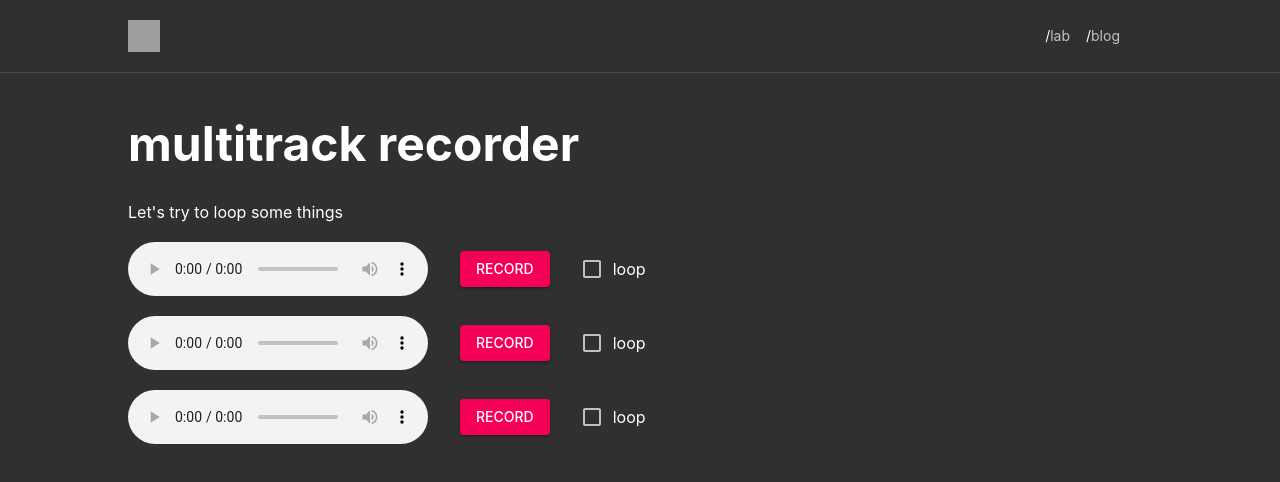
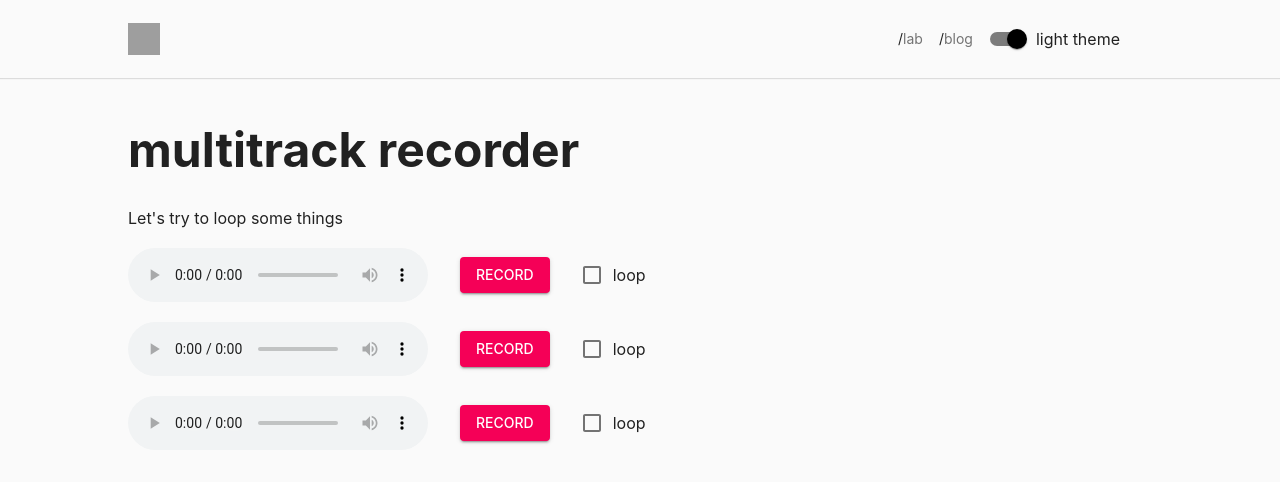
Before and after one commit to stringparser/www, a Next.js app: page /lab/audio-multitrack-recorder in a window 1280 px wide. Shown: the top 482 px of the page. Built offline with nearby package versions, Linux system fonts and the light colour scheme; grey boxes are pictures that could not be loaded.

Commit message:
chore: adds theme switch

```diff
--- a/pages/_app.tsx
+++ b/pages/_app.tsx
@@ -1,4 +1,4 @@
-import React from "react";
+import React, { useState } from "react";
 import { create } from 'jss';
 import { AppContext, AppProps } from "next/app";
 import { ThemeProvider, CssBaseline, StylesProvider, jssPreset } from "@material-ui/core";
@@ -6,11 +6,11 @@ import { ThemeProvider, CssBaseline, StylesProvider, jssPreset } from "@material
 import "./app.module.css";
 import config from "../config";
 
-import theme from "../shared/theme";
 import { getMeta } from "../shared/util";
 
 import Navigation from "../shared/components/Navigation/Navigation";
 import DocumentHead from "../shared/components/Document/Head";
+import { lightTheme, darkTheme } from "../shared/theme";
 
 const jss = create({
   ...jssPreset(),
@@ -38,10 +38,9 @@ export async function getStaticProps({ Component, router, ctx }: AppContext) {
 }
 
 const WebApp: React.FC<AppProps> = (props) => {
-  const {
-    Component,
-    pageProps
-  } = props;
+  const { Component, pageProps } = props;
+
+  const [theme, setTheme] = useState(lightTheme);
 
   React.useEffect(() => {
     // Remove the server-side injected CSS.
@@ -57,6 +56,13 @@ const WebApp: React.FC<AppProps> = (props) => {
     ...pageProps,
   };
 
+  function handleSwitchTheme() {
+    setTheme(theme.palette.type === 'light'
+      ? darkTheme
+      : lightTheme
+    );
+  }
+
   return (
     <>
       <DocumentHead {...headProps}>
@@ -71,7 +77,10 @@ const WebApp: React.FC<AppProps> = (props) => {
       <ThemeProvider theme={theme}>
         <StylesProvider jss={jss}>
           <CssBaseline />
-          <Navigation />
+          <Navigation
+            theme={theme}
+            onSwitchTheme={handleSwitchTheme}
+          />
           <main>
             <Component {...pageProps} />
           </main>
--- a/shared/components/Logo/Logo.tsx
+++ b/shared/components/Logo/Logo.tsx
@@ -1,18 +1,24 @@
-import { Box } from "@material-ui/core";
-import logoImage from './logo-white.png';
+import { Box, useTheme } from "@material-ui/core";
 
-const Logo: React.FC = () => (
+const Logo: React.FC = () => {
+  const theme = useTheme();
+
+  return (
     <Box
       display="flex"
       alignContent="center"
       justifyContent="center"
     >
       <img
-      src={logoImage}
+        src={theme.palette.type === 'light'
+          ? require('./logo-black.png')
+          : require('./logo-white.png')
+        }
         width="32px"
         height="32px"
       />
     </Box>
   );
+};
 
 export default Logo;
--- a/shared/components/Navigation/Navigation.tsx
+++ b/shared/components/Navigation/Navigation.tsx
@@ -1,15 +1,18 @@
 import clsx from "clsx";
 import Link from "next/link";
-import { Fragment } from "react";
+import { Fragment, useState } from "react";
 import { withRouter, NextRouter } from "next/router";
-import { Theme, makeStyles, Link as MuiLink, Box } from "@material-ui/core";
+import { Theme, makeStyles, Link as MuiLink, Box, FormControlLabel, withStyles, Switch } from "@material-ui/core";
 
 import Logo from "../Logo/Logo";
 import { bounds } from "../styles";
+import { common } from "@material-ui/core/colors";
 
-const isCurrentPage = (currentHref: string, href: string) => (
-  currentHref === href
-);
+type Props = {
+  theme: Theme;
+  router: NextRouter;
+  onSwitchTheme: () => void;
+};
 
 const items = [
   {
@@ -22,9 +25,9 @@ const items = [
   },
 ];
 
-type Props = {
-  router: NextRouter
-};
+const isCurrentPage = (currentHref: string, href: string) => (
+  currentHref === href
+);
 
 const useStyles = makeStyles((theme: Theme) => ({
   nav: {
@@ -64,8 +67,29 @@ const useStyles = makeStyles((theme: Theme) => ({
   }
 }));
 
-const Navigation: React.SFC<Props> = ({ router }) => {
+const ThemeSwitch = withStyles({
+  switchBase: {
+    color: common.white,
+    '&$checked': {
+      color: common.black,
+    },
+    '&$checked + $track': {
+      backgroundColor: common.black,
+    },
+  },
+  checked: {},
+  track: {},
+})(Switch);
+
+const Navigation: React.SFC<Props> = ({ router, theme, onSwitchTheme }) => {
   const classes = useStyles();
+  const [state, setState] = useState({ themeSwitch: theme.palette.type === 'light' });
+
+  function handleThemeSwitch() {
+    onSwitchTheme();
+
+    setState({ ...state, themeSwitch: !state.themeSwitch });
+  }
 
   return (
     <>
@@ -95,6 +119,16 @@ const Navigation: React.SFC<Props> = ({ router }) => {
                 </Link>
               </Fragment>
             )}
+            <FormControlLabel
+              control={
+                <ThemeSwitch
+                  name="themeSwitch"
+                  checked={state.themeSwitch}
+                  onChange={handleThemeSwitch}
+                />
+              }
+              label={`${theme.palette.type} theme`}
+            />
           </aside>
         </nav>
       </header>
--- a/shared/theme.ts
+++ b/shared/theme.ts
@@ -1,10 +1,6 @@
-import { createMuiTheme } from "@material-ui/core";
+import { createMuiTheme, ThemeOptions } from "@material-ui/core";
 
-const theme = createMuiTheme({
-    palette: {
-        type: 'dark',
-    },
-
+const baseTheme: ThemeOptions = {
     typography: {
         fontFamily: '-apple-system,BlinkMacSystemFont,"Segoe UI","Roboto","Oxygen","Ubuntu","Cantarell","Fira Sans","Droid Sans","Helvetica Neue",sans-serif',
         h1: {
@@ -22,6 +18,24 @@ const theme = createMuiTheme({
             variant: 'contained',
         },
     }
+};
+
+export const lightTheme = createMuiTheme({
+    ...baseTheme,
+
+    palette: {
+        ...baseTheme.palette,
+
+        type: 'light',
+    },
 });
 
-export default theme;
+export const darkTheme = createMuiTheme({
+    ...baseTheme,
+
+    palette: {
+        ...baseTheme.palette,
+
+        type: 'dark',
+    },
+});
```
Lines whose indentation alone changed are shown as unchanged.
